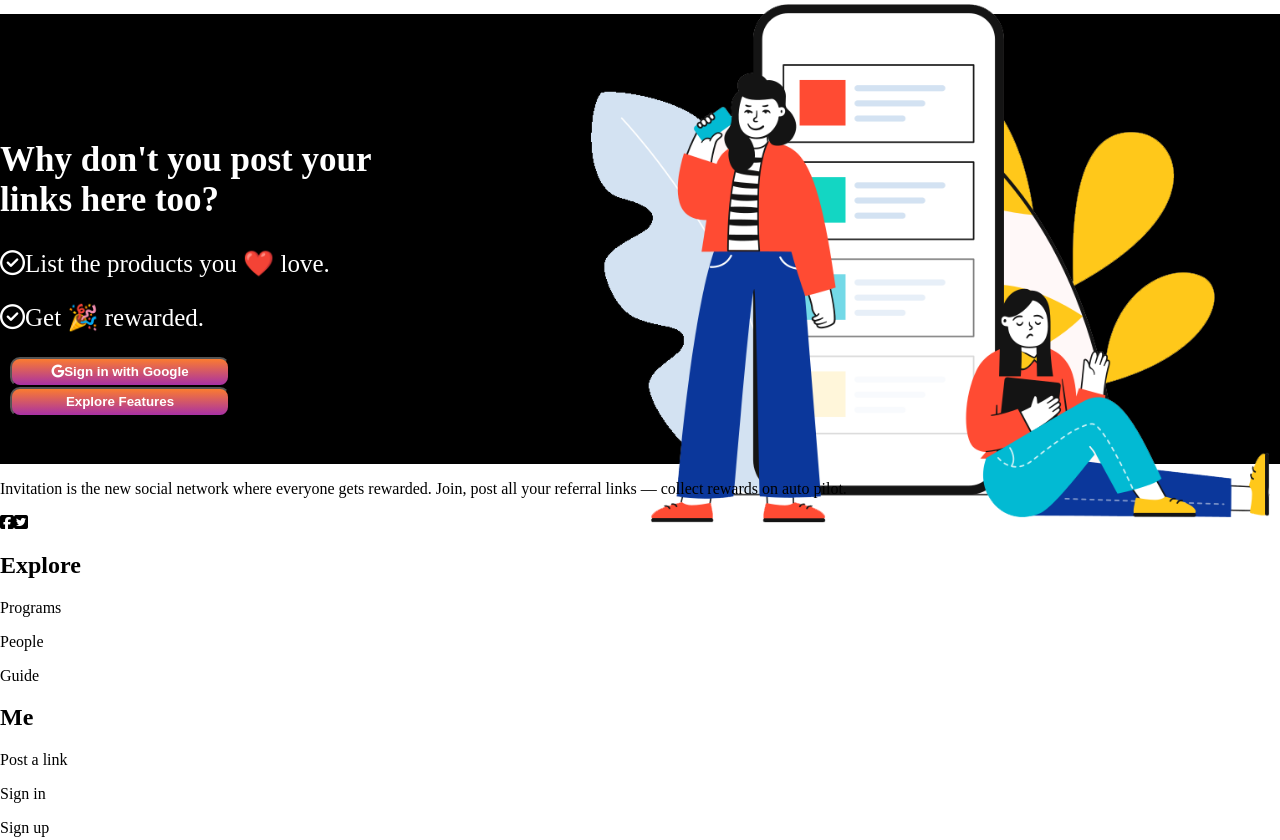
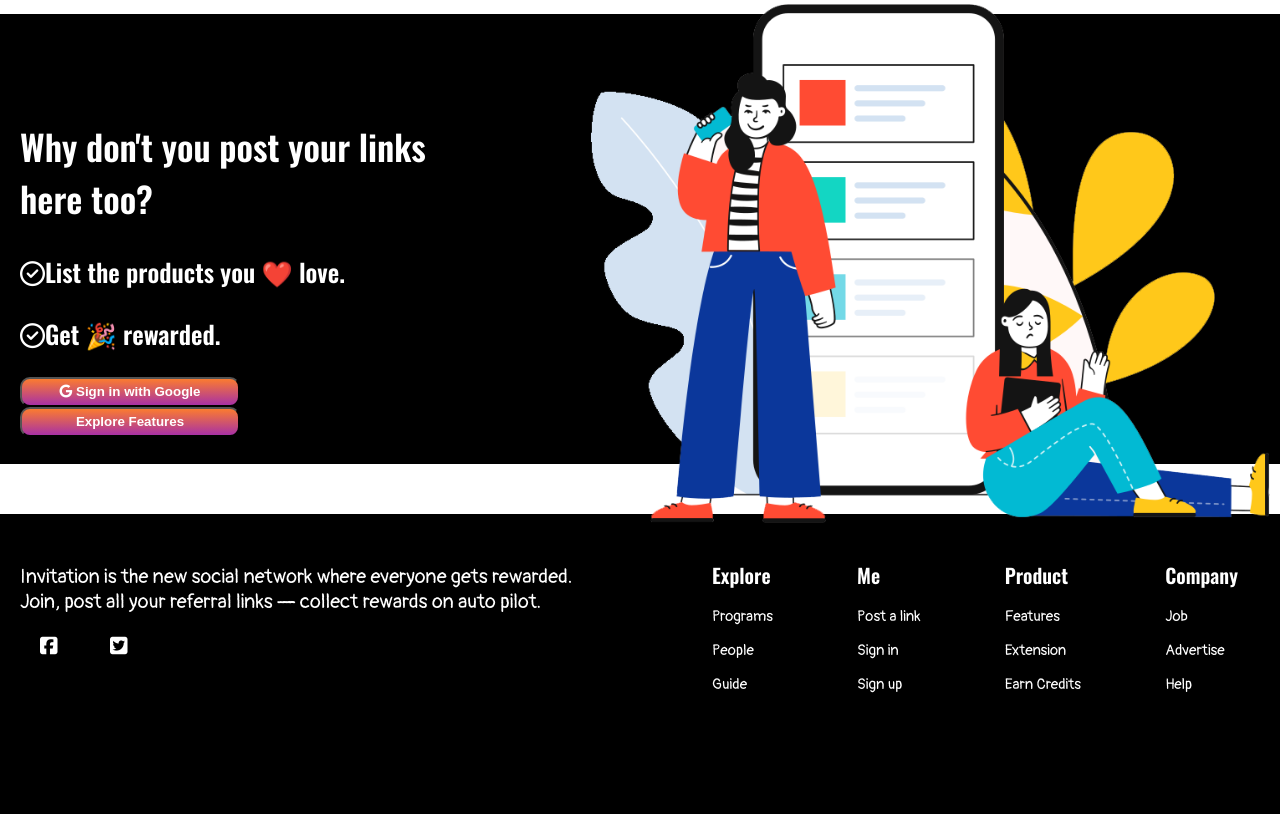
Before and after one commit to Pirmsho/INVTemplate, a plain HTML site: page index.html in a window 1280 px wide. Shown: the part 1280-2120 px from the top of the page. After the commit the page ends 2094 px from the top, so only its background shows below. Drawn offline with nearby package versions, Linux system fonts and the light colour scheme.

Commit message:
nearly finished styiling

```diff
--- a/index.html
+++ b/index.html
@@ -92,7 +92,7 @@
         <p><i class="far fa-check-circle"></i>Get 🎉 rewarded.</p>
         <div bottbut>
         <button type="button">
-          <i class="fab fa-google"></i>Sign in with Google
+          <i class="fab fa-google"></i> Sign in with Google
         </button>
         <button type="button">Explore Features</button>
         </div>
@@ -112,28 +112,28 @@
       </div>
       <div class="navfooter">
         <div class="navfootcontent">
-          <h2>Explore</h2>
-          <p>Programs</p>
-          <p>People</p>
-          <p>Guide</p>
+          <a href="#"><h2>Explore</h2></a>
+          <a href="#"><p>Programs</p></a>
+          <a href="#"><p>People</p></a>
+          <a href="#"><p>Guide</p></a>
         </div>
         <div class="navfootcontent">
-          <h2>Me</h2>
-          <p>Post a link</p>
-          <p>Sign in</p>
-          <p>Sign up</p>
+          <a href="#"><h2>Me</h2></a>
+          <a href="#"><p>Post a link</p></a>
+          <a href="#"><p>Sign in</p></a>
+          <a href="#"><p>Sign up</p></a>
         </div>
         <div class="navfootcontent">
-          <h2>Product</h2>
-          <p>Features</p>
-          <p>Extension</p>
-          <p>Earn Credits</p>
+          <a href="#"><h2>Product</h2></a>
+          <a href="#"><p>Features</p></a>
+          <a href="#"><p>Extension</p></a>
+          <a href="#"><p>Earn Credits</p></a>
         </div>
         <div class="navfootcontent">
-          <h2>Company</h2>
-          <p>Job</p>
-          <p>Advertise</p>
-          <p>Help</p>
+          <a href="#"><h2>Company</h2></a>
+          <a href="#"><p>Job</p></a>
+          <a href="#"><p>Advertise</p></a>
+          <a href="#"> <p>Help</p></a>
         </div>
       </div>
     </footer>
--- a/sass/styles.scss
+++ b/sass/styles.scss
@@ -1,8 +1,16 @@
 @import "config";
+@import url('https://fonts.googleapis.com/css2?family=Pangolin&display=swap');
+@import url('https://fonts.googleapis.com/css2?family=Oswald:wght@600&family=Pangolin&display=swap');
 body {
     margin:0;
     box-sizing: border-box;
     padding: 0;
+    p{
+        font-family:  'Pangolin', cursive;
+    }
+    h1,h2 {
+        font-family: 'Oswald', sans-serif;;
+    }
 }
 
 nav {
@@ -62,7 +70,9 @@ nav {
             font-weight: bold;
             color: black;
             &:hover {
-                @include navhoverstyle
+                @include navhoverstyle ;
+                border-left: 2px solid gray;
+                border-right: 2px solid gray;
             }
 
         }
@@ -81,6 +91,7 @@ nav {
                 @include navhoverstyle;
                 color: white;
 
+
             }
         }
     }
@@ -98,11 +109,13 @@ nav {
     }
 
     h1 {
+        margin-left: 20px;
         color: white;
         font-size: 50px;
         font-weight: bold;
     }
     p {
+        margin-left: 20px;
         color: white;
         font-size: 20px;
         font-weight: bold;
@@ -183,17 +196,76 @@ nav {
      height: 400px;
 
      h2 {
+        margin-left: 20px;
          color: white;
          font-size: 35px
      }
      p {
+        margin-left: 20px;
          @extend h2;
          font-size: 25px;
      }
      button {
+        margin-left: 20px;
          @include buttonstyle;
          width: 220px;
-         margin-left: 10px;
+
 
      }
  }
+
+footer {
+    display: flex;
+    margin-top: 50px;
+    background-color: black;
+    height: 300px;
+    a {
+        text-decoration: none;
+    }
+
+    .foottext {
+        margin-top: 30px;
+        width: 700px;
+        margin-right: 60px;
+
+      p {
+        margin-left: 20px;
+          color: white;
+          font-size: 20px;
+      }
+
+      i {
+        margin-left: 20px;
+          width: 50px;
+          height: 40px;
+      }
+    }
+
+
+
+
+
+    .navfooter {
+        width: 700px;
+        display: flex;
+        justify-content: space-around;
+    }
+    .navfootcontent {
+        margin-top: 30px;
+
+        h2,p {
+            color: white;
+            &:hover { @include navhoverstyle;
+                border-top: 1px solid gray;
+                border-bottom: 1px solid gray;
+
+            }
+        }
+        h2 {
+            font-size: 20px;
+        }
+        p {
+            font-size: 15px;
+        }
+    }
+}
```
Also changed, not shown: sass/styles.css, 1 other file.
